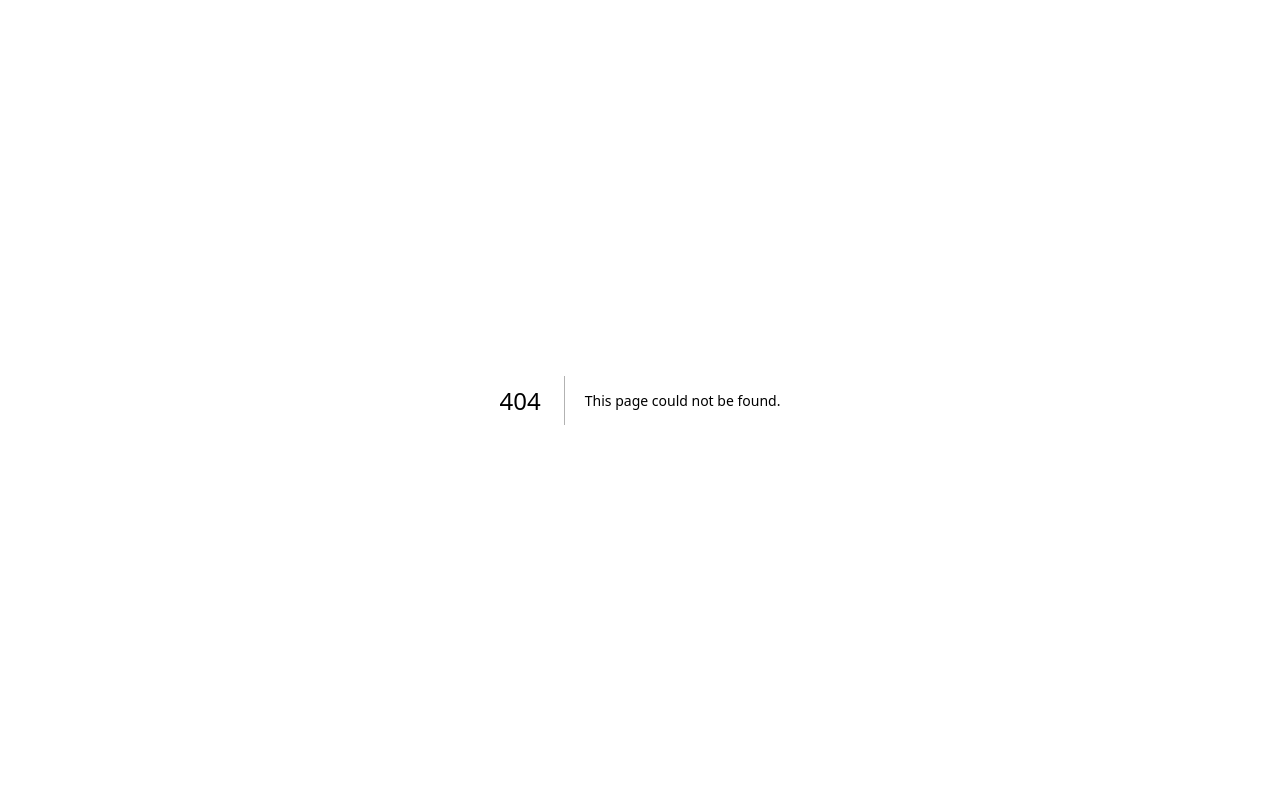
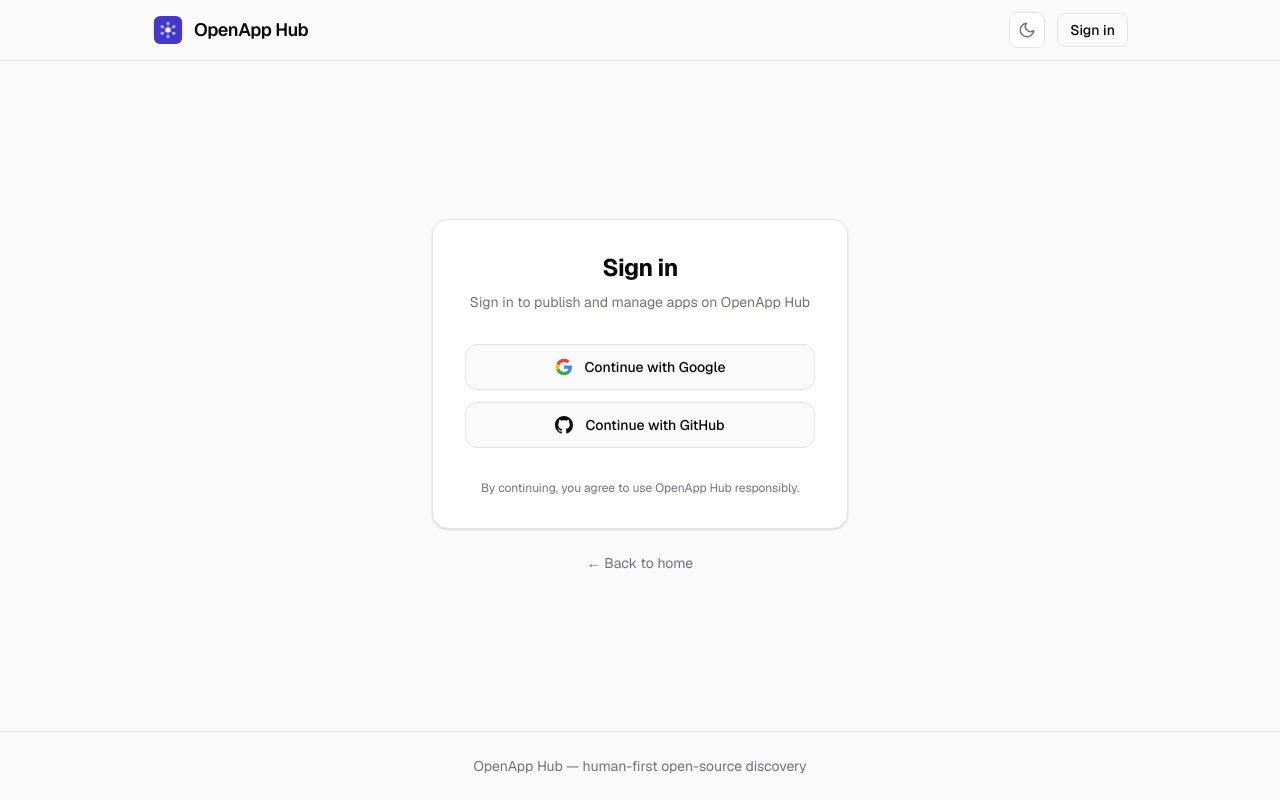
Before and after one commit to suryansh74/openapp-hub, a Next.js app in the folder frontend/: page /login in a window 1280 px wide. Before the commit this address had no page. Built offline with nearby package versions, Linux system fonts and the light colour scheme; no server answers.

Commit message:
feat: Google + GitHub OAuth authentication

```diff
--- a/frontend/package.json
+++ b/frontend/package.json
@@ -11,7 +11,8 @@
   "dependencies": {
     "next": "16.3.1",
     "react": "19.2.8",
-    "react-dom": "19.2.8"
+    "react-dom": "19.2.8",
+    "next-auth": "5.0.0-beta.25"
   },
   "devDependencies": {
     "@tailwindcss/postcss": "^4",
--- /dev/null
+++ b/frontend/src/app/api/auth/[...nextauth]/route.ts
@@ -0,0 +1,3 @@
+import { handlers } from "@/auth";
+
+export const { GET, POST } = handlers;
--- a/frontend/src/app/layout.tsx
+++ b/frontend/src/app/layout.tsx
@@ -1,6 +1,6 @@
 import type { Metadata } from "next";
 import { Geist, Geist_Mono } from "next/font/google";
-import { ThemeProvider } from "@/components/ThemeProvider";
+import Providers from "@/components/Providers";
 import "./globals.css";
 
 const geistSans = Geist({
@@ -31,11 +31,9 @@
       <body
         className={`${geistSans.variable} ${geistMono.variable} min-h-screen antialiased`}
       >
-        <ThemeProvider>
-          <div className="flex min-h-screen flex-col">
-            {children}
-          </div>
-        </ThemeProvider>
+        <Providers>
+          <div className="flex min-h-screen flex-col">{children}</div>
+        </Providers>
       </body>
     </html>
   );
--- /dev/null
+++ b/frontend/src/app/login/page.tsx
@@ -0,0 +1,73 @@
+"use client";
+
+import { signIn } from "next-auth/react";
+import Link from "next/link";
+import Header from "@/components/Header";
+import Footer from "@/components/Footer";
+
+export default function LoginPage() {
+  return (
+    <>
+      <Header showPublish={false} />
+      <main className="mx-auto flex w-full max-w-md flex-1 flex-col items-center justify-center px-4 py-16">
+        <div className="w-full rounded-2xl border border-[var(--border)] bg-[var(--card)] p-8 shadow-sm">
+          <div className="mb-8 text-center">
+            <h1 className="text-2xl font-bold tracking-tight">Sign in</h1>
+            <p className="mt-2 text-sm text-[var(--muted)]">
+              Sign in to publish and manage apps on OpenApp Hub
+            </p>
+          </div>
+
+          <div className="space-y-3">
+            <button
+              onClick={() => signIn("google", { callbackUrl: "/" })}
+              className="flex w-full items-center justify-center gap-3 rounded-xl border border-[var(--border)] bg-[var(--background)] px-4 py-3 text-sm font-medium transition hover:bg-[var(--card-hover)]"
+            >
+              <svg width="18" height="18" viewBox="0 0 24 24">
+                <path
+                  fill="#4285F4"
+                  d="M22.56 12.25c0-.78-.07-1.53-.2-2.25H12v4.26h5.92c-.26 1.37-1.04 2.53-2.21 3.31v2.77h3.57c2.08-1.92 3.28-4.74 3.28-8.09z"
+                />
+                <path
+                  fill="#34A853"
+                  d="M12 23c2.97 0 5.46-.98 7.28-2.66l-3.57-2.77c-.98.66-2.23 1.06-3.71 1.06-2.86 0-5.29-1.93-6.16-4.53H2.18v2.84C3.99 20.53 7.7 23 12 23z"
+                />
+                <path
+                  fill="#FBBC05"
+                  d="M5.84 14.09c-.22-.66-.35-1.36-.35-2.09s.13-1.43.35-2.09V7.07H2.18C1.43 8.55 1 10.22 1 12s.43 3.45 1.18 4.93l2.85-2.22.81-.62z"
+                />
+                <path
+                  fill="#EA4335"
+                  d="M12 5.38c1.62 0 3.06.56 4.21 1.64l3.15-3.15C17.45 2.09 14.97 1 12 1 7.7 1 3.99 3.47 2.18 7.07l3.66 2.84c.87-2.6 3.3-4.53 6.16-4.53z"
+                />
+              </svg>
+              Continue with Google
+            </button>
+
+            <button
+              onClick={() => signIn("github", { callbackUrl: "/" })}
+              className="flex w-full items-center justify-center gap-3 rounded-xl border border-[var(--border)] bg-[var(--background)] px-4 py-3 text-sm font-medium transition hover:bg-[var(--card-hover)]"
+            >
+              <svg width="18" height="18" viewBox="0 0 24 24" fill="currentColor">
+                <path d="M12 0C5.37 0 0 5.37 0 12c0 5.31 3.435 9.795 8.205 11.385.6.105.825-.255.825-.57 0-.285-.015-1.23-.015-2.235-3.015.555-3.795-.735-4.035-1.41-.135-.345-.72-1.41-1.23-1.695-.42-.225-1.02-.78-.015-.795.945-.015 1.62.87 1.845 1.23 1.08 1.815 2.805 1.305 3.495.99.105-.78.42-1.305.765-1.605-2.67-.3-5.46-1.335-5.46-5.925 0-1.305.465-2.385 1.23-3.225-.12-.3-.54-1.53.12-3.18 0 0 1.005-.315 3.3 1.23.96-.27 1.98-.405 3-.405s2.04.135 3 .405c2.295-1.56 3.3-1.23 3.3-1.23.66 1.65.24 2.88.12 3.18.765.84 1.23 1.905 1.23 3.225 0 4.605-2.805 5.625-5.475 5.925.435.375.81 1.095.81 2.22 0 1.605-.015 2.895-.015 3.3 0 .315.225.69.825.57A12.02 12.02 0 0024 12c0-6.63-5.37-12-12-12z" />
+              </svg>
+              Continue with GitHub
+            </button>
+          </div>
+
+          <p className="mt-8 text-center text-xs text-[var(--muted)]">
+            By continuing, you agree to use OpenApp Hub responsibly.
+          </p>
+        </div>
+
+        <Link
+          href="/"
+          className="mt-6 text-sm text-[var(--muted)] hover:text-[var(--foreground)]"
+        >
+          ← Back to home
+        </Link>
+      </main>
+      <Footer />
+    </>
+  );
+}
--- a/frontend/src/app/publish/page.tsx
+++ b/frontend/src/app/publish/page.tsx
@@ -1,7 +1,8 @@
 "use client";
 
-import { useState } from "react";
+import { useState, useEffect } from "react";
 import { useRouter } from "next/navigation";
+import { useSession } from "next-auth/react";
 import Link from "next/link";
 import Header from "@/components/Header";
 import Footer from "@/components/Footer";
@@ -10,6 +11,7 @@
 
 export default function PublishPage() {
   const router = useRouter();
+  const { data: session, status } = useSession();
   const [loading, setLoading] = useState(false);
   const [error, setError] = useState("");
 
@@ -21,6 +23,15 @@
     download_url: "",
     publisher: "",
   });
+
+  useEffect(() => {
+    if (status === "unauthenticated") {
+      router.push("/login");
+    }
+    if (session?.user?.name) {
+      setForm((prev) => ({ ...prev, publisher: session.user?.name || "" }));
+    }
+  }, [status, session, router]);
 
   const handleChange = (
     e: React.ChangeEvent<HTMLInputElement | HTMLTextAreaElement>
@@ -52,6 +63,18 @@
       setLoading(false);
     }
   };
+
+  if (status === "loading" || status === "unauthenticated") {
+    return (
+      <>
+        <Header showPublish={false} />
+        <main className="flex flex-1 items-center justify-center">
+          <div className="h-6 w-6 animate-spin rounded-full border-2 border-[var(--border)] border-t-[var(--accent)]" />
+        </main>
+        <Footer />
+      </>
+    );
+  }
 
   return (
     <>
--- /dev/null
+++ b/frontend/src/auth.ts
@@ -0,0 +1,25 @@
+import NextAuth from "next-auth";
+import Google from "next-auth/providers/google";
+import GitHub from "next-auth/providers/github";
+
+export const { handlers, auth, signIn, signOut } = NextAuth({
+  providers: [
+    Google({
+      clientId: process.env.AUTH_GOOGLE_ID,
+      clientSecret: process.env.AUTH_GOOGLE_SECRET,
+    }),
+    GitHub({
+      clientId: process.env.AUTH_GITHUB_ID,
+      clientSecret: process.env.AUTH_GITHUB_SECRET,
+    }),
+  ],
+  pages: {
+    signIn: "/login",
+  },
+  callbacks: {
+    authorized({ auth }) {
+      return !!auth;
+    },
+  },
+  trustHost: true,
+});
--- a/frontend/src/components/Header.tsx
+++ b/frontend/src/components/Header.tsx
@@ -2,10 +2,12 @@
 
 import Link from "next/link";
 import Image from "next/image";
+import { useSession, signOut } from "next-auth/react";
 import { useTheme } from "./ThemeProvider";
 
 export default function Header({ showPublish = true }: { showPublish?: boolean }) {
   const { theme, toggleTheme } = useTheme();
+  const { data: session, status } = useSession();
 
   return (
     <header className="sticky top-0 z-50 border-b border-[var(--border)] bg-[var(--background)]/80 backdrop-blur-md">
@@ -24,32 +26,62 @@
           </span>
         </Link>
 
-        <div className="flex items-center gap-3">
+        <div className="flex items-center gap-2 sm:gap-3">
           <button
             onClick={toggleTheme}
             aria-label="Toggle theme"
             className="flex h-9 w-9 items-center justify-center rounded-lg border border-[var(--border)] bg-[var(--card)] text-[var(--muted)] transition hover:text-[var(--foreground)]"
           >
             {theme === "dark" ? (
-              // Sun icon
               <svg width="18" height="18" viewBox="0 0 24 24" fill="none" stroke="currentColor" strokeWidth="2" strokeLinecap="round" strokeLinejoin="round">
                 <circle cx="12" cy="12" r="4" />
                 <path d="M12 2v2M12 20v2M4.93 4.93l1.41 1.41M17.66 17.66l1.41 1.41M2 12h2M20 12h2M4.93 19.07l1.41-1.41M17.66 6.34l1.41-1.41" />
               </svg>
             ) : (
-              // Moon icon
               <svg width="18" height="18" viewBox="0 0 24 24" fill="none" stroke="currentColor" strokeWidth="2" strokeLinecap="round" strokeLinejoin="round">
                 <path d="M21 12.79A9 9 0 1 1 11.21 3 7 7 0 0 0 21 12.79z" />
               </svg>
             )}
           </button>
 
+          {status === "loading" ? (
+            <div className="h-9 w-9 animate-pulse rounded-full bg-[var(--border)]" />
+          ) : session?.user ? (
+            <div className="flex items-center gap-2">
+              {session.user.image && (
+                <Image
+                  src={session.user.image}
+                  alt={session.user.name || "User"}
+                  width={32}
+                  height={32}
+                  className="rounded-full"
+                />
+              )}
+              <span className="hidden text-sm sm:inline max-w-[120px] truncate">
+                {session.user.name}
+              </span>
+              <button
+                onClick={() => signOut({ callbackUrl: "/" })}
+                className="rounded-lg border border-[var(--border)] px-3 py-1.5 text-sm transition hover:bg-[var(--card)]"
+              >
+                Sign out
+              </button>
+            </div>
+          ) : (
+            <Link
+              href="/login"
+              className="rounded-lg border border-[var(--border)] px-3 py-1.5 text-sm font-medium transition hover:bg-[var(--card)]"
+            >
+              Sign in
+            </Link>
+          )}
+
           {showPublish && (
             <Link
-              href="/publish"
-              className="rounded-lg bg-[var(--accent)] px-4 py-2 text-sm font-medium text-white transition hover:bg-[var(--accent-hover)]"
+              href={session ? "/publish" : "/login"}
+              className="rounded-lg bg-[var(--accent)] px-3 py-1.5 text-sm font-medium text-white transition hover:bg-[var(--accent-hover)] sm:px-4 sm:py-2"
             >
-              Publish an App
+              Publish
             </Link>
           )}
         </div>
--- /dev/null
+++ b/frontend/src/components/Providers.tsx
@@ -0,0 +1,12 @@
+"use client";
+
+import { SessionProvider } from "next-auth/react";
+import { ThemeProvider } from "./ThemeProvider";
+
+export default function Providers({ children }: { children: React.ReactNode }) {
+  return (
+    <SessionProvider>
+      <ThemeProvider>{children}</ThemeProvider>
+    </SessionProvider>
+  );
+}
--- /dev/null
+++ b/frontend/src/middleware.ts
@@ -0,0 +1,5 @@
+export { auth as middleware } from "@/auth";
+
+export const config = {
+  matcher: ["/publish"],
+};
```
